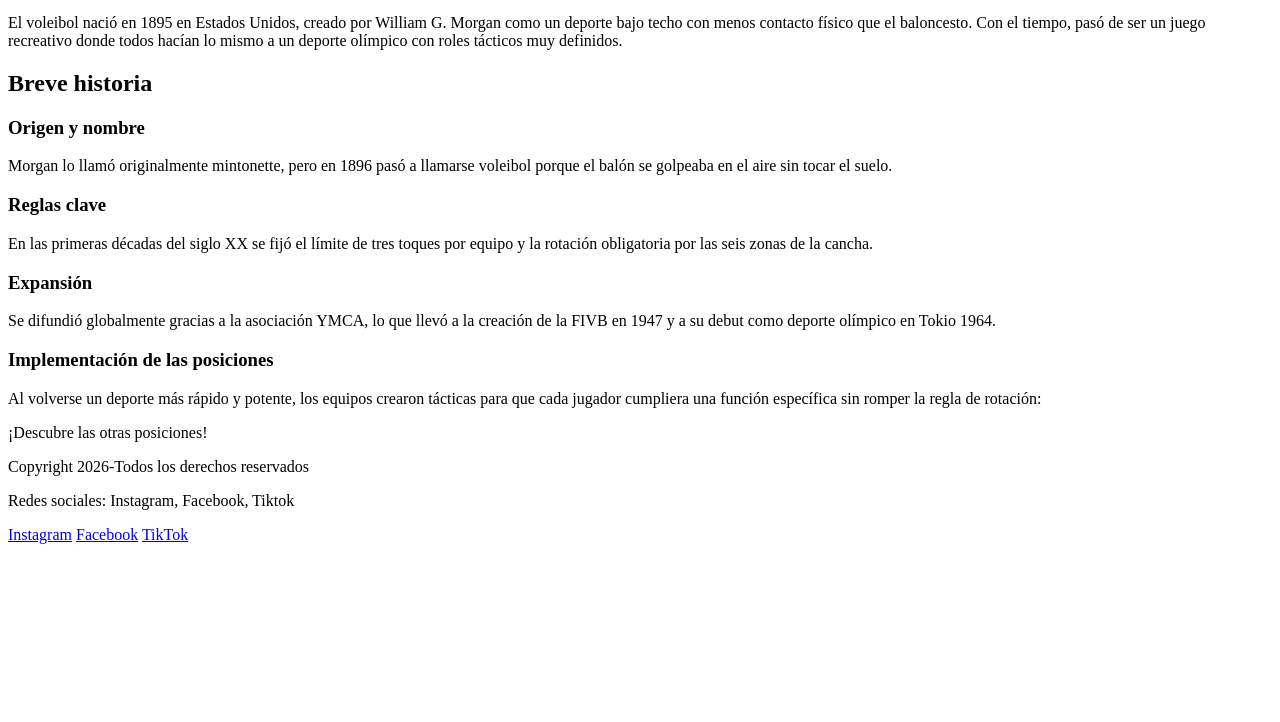
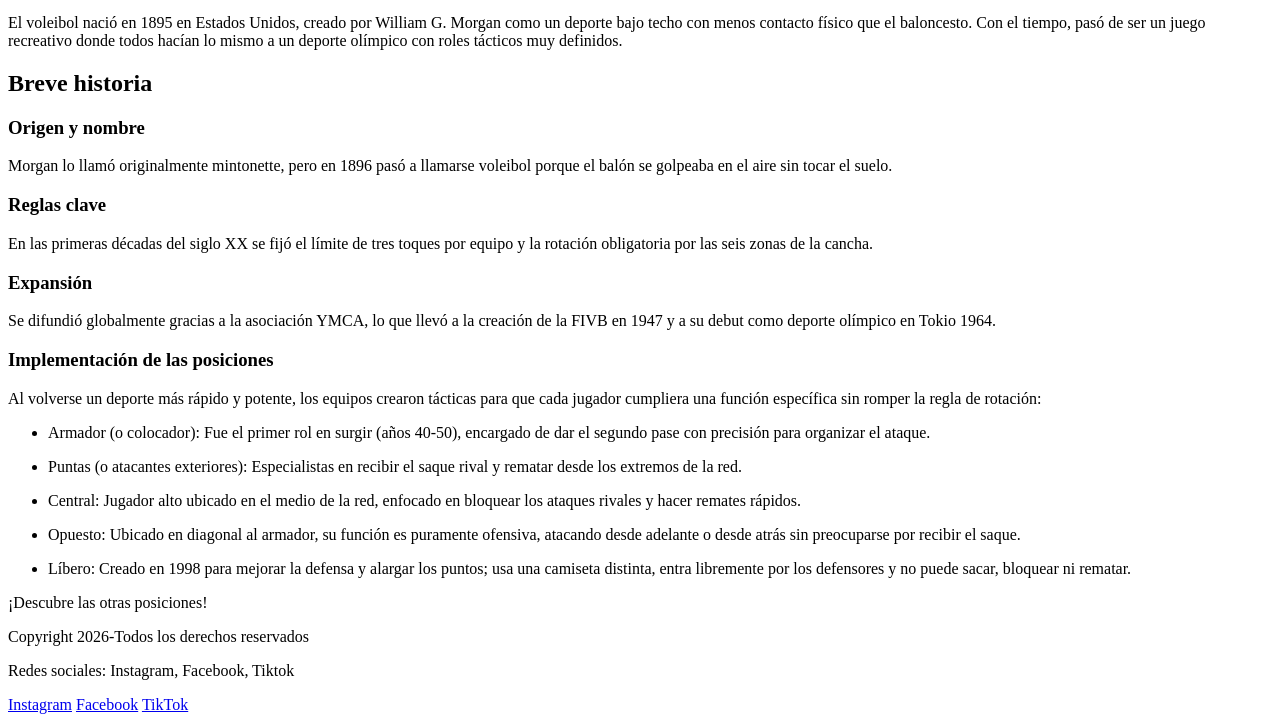
Before and after one commit to gardinerema10-cpu/-tp-final-Gardiner-Ema-4toC, a plain HTML site: page index.html in a window 1280 px wide. Shown: the part 154-876 px from the top of the page. Before the commit the page ends 800 px from the top, so only its background shows below. Drawn offline with Linux system fonts and the light colour scheme.

Commit message:
aguregue más info en el principal

```diff
--- a/index.html
+++ b/index.html
@@ -33,6 +33,13 @@
         <P>Se difundió globalmente gracias a la asociación YMCA, lo que llevó a la creación de la FIVB en 1947 y a su debut como deporte olímpico en Tokio 1964.</P>
         <h3>Implementación de las posiciones</h3>
         <P>Al volverse un deporte más rápido y potente, los equipos crearon tácticas para que cada jugador cumpliera una función específica sin romper la regla de rotación:</P>
+           <ul>
+               <li><p>Armador (o colocador): Fue el primer rol en surgir (años 40-50), encargado de dar el segundo pase con precisión para organizar el ataque.</p></li>
+               <li><p>Puntas (o atacantes exteriores): Especialistas en recibir el saque rival y rematar desde los extremos de la red.</p></li>
+               <li><p>Central: Jugador alto ubicado en el medio de la red, enfocado en bloquear los ataques rivales y hacer remates rápidos.</p></li>
+               <li><p>Opuesto: Ubicado en diagonal al armador, su función es puramente ofensiva, atacando desde adelante o desde atrás sin preocuparse por recibir el saque.</p></li>
+               <li><p>Líbero: Creado en 1998 para mejorar la defensa y alargar los puntos; usa una camiseta distinta, entra libremente por los defensores y no puede sacar, bloquear ni rematar.</p></li>
+            </ul>
     </article>
     </section>
 
```
